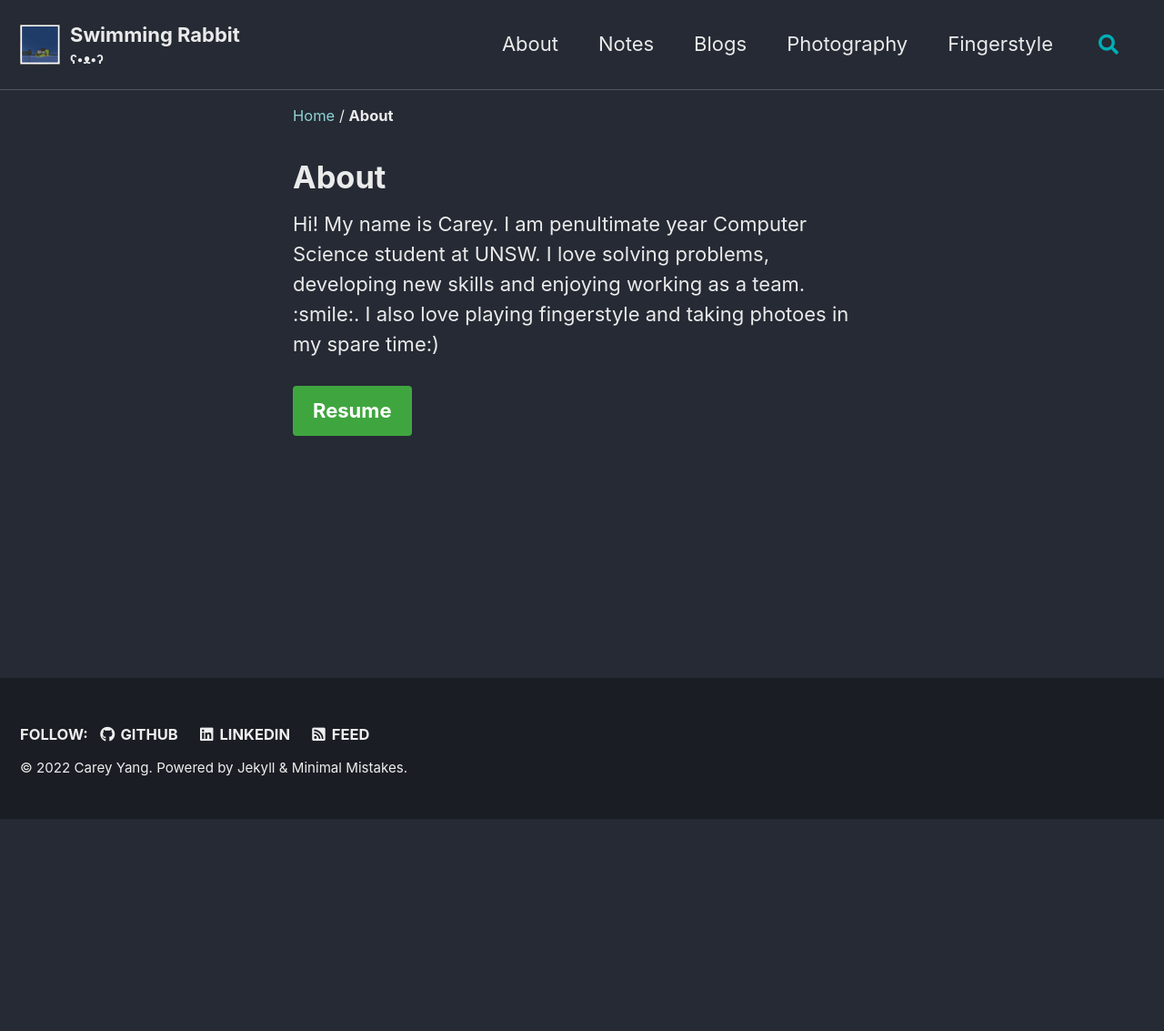
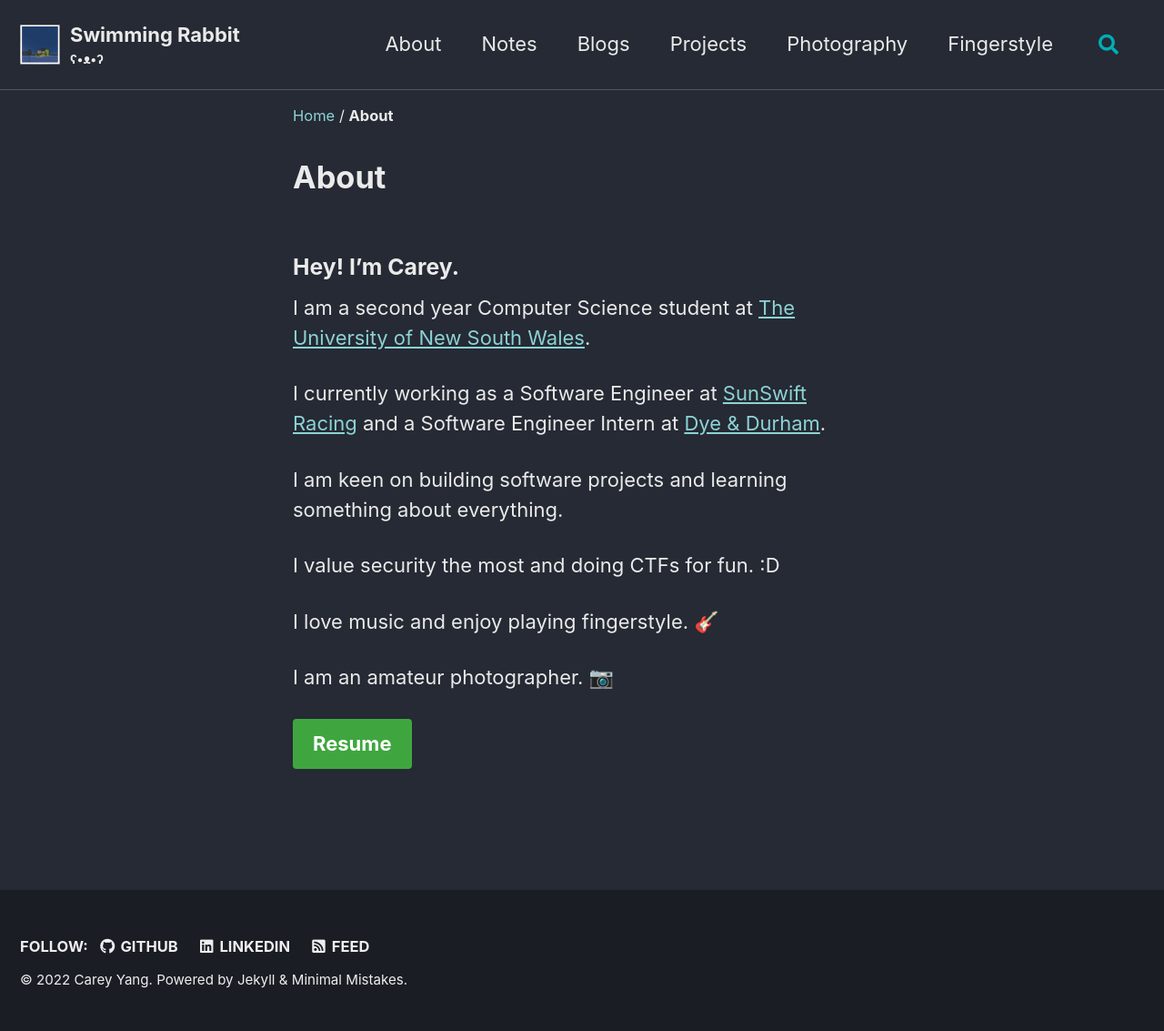
Before and after one commit to Justcarey13/Justcarey13.github.io, a Jekyll site: the page built from _pages/About.md, in a window 1280 px wide. Shown: the whole page at 91% size. Built offline with Jekyll 4.4.1, drawn with Linux system fonts in a browser that asks for light colours; cached includes are drawn as plain includes; nearby versions of some CDN libraries; before the commit the page ends 900 px from its top, so only the background shows below that.

Commit message:
update about

```diff
--- a/_data/navigation.yml
+++ b/_data/navigation.yml
@@ -5,6 +5,8 @@ main:
     url: /notes
   - title: "Blogs"
     url: /blogs
+  - title: "Projects"
+    url: /projects
   - title: "Photography"
     url: /photography
   - title: "Fingerstyle"
--- a/_pages/About.md
+++ b/_pages/About.md
@@ -5,9 +5,20 @@ excerpt: "Hi! My name is Carey."
 
 ---
 
-Hi! My name is Carey. I am penultimate year Computer Science student at UNSW. I love solving problems, developing new skills and enjoying working as a team. :smile:.
-I also love playing fingerstyle and taking photoes in my spare time:)
+### Hey! I'm Carey.
+
+I am a second year Computer Science student at [The University of New South Wales](https://www.unsw.edu.au/).
+
+I currently working as a Software Engineer at [SunSwift Racing](https://www.sunswift.com/) and a Software Engineer Intern at [Dye & Durham](https://dyedurham.com.au/).
+
+I am keen on building software projects and learning something about everything.
+
+I value security the most and doing CTFs for fun. :D
+
+I love music and enjoy playing fingerstyle. 🎸
+
+I am an amateur photographer. 📷
 
 
 
-[Resume]({{ "/docs/Carey_Yang_resume.pdf" | relative_url }}){: .btn .btn--success .btn--large}
+[Resume](https://drive.google.com/file/d/1wNMG874mCj1Ca9yIEu08WZt07ja4YHB2/view?usp=sharing){: .btn .btn--success .btn--large}
```
Also changed, not shown: index.md (+1 -1 lines), _pages/Projects.md (added).
